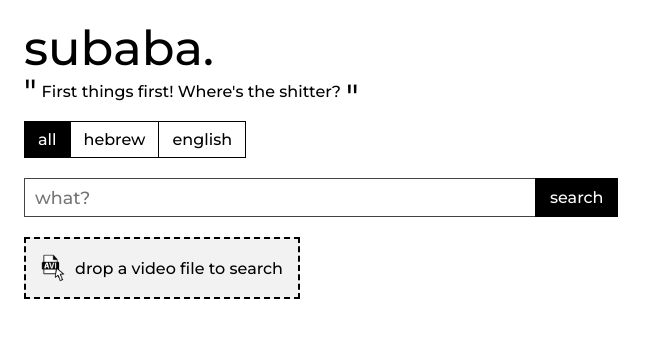
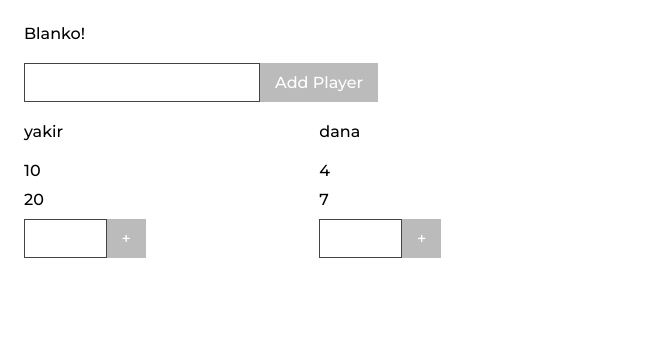
Before and after one commit to yagiro2/subaba, a React (Create React App) app in the folder fe/: page / in a window 1280 px wide. Shown: the top 338 px of the page, without its empty margins (0-657 px from the left). Built offline with nearby package versions, Linux system fonts and the light colour scheme.

Commit message:
add blanko basic ui

```diff
--- a/fe/src/App.js
+++ b/fe/src/App.js
@@ -3,6 +3,7 @@ import styled from 'styled-components';
 import { Provider } from 'react-redux';
 import Skeleton from './components/skeleton/Skeleton';
 import configureStore from './configureStore';
+import Blanko from './components/blanko/Blanko';
 
 const store = configureStore();
 
@@ -17,7 +18,7 @@ function App() {
   return (
     <Provider store={ store }>
       <Container>
-          <Skeleton/>
+          <Blanko/>
       </Container>
     </Provider>
   );
--- /dev/null
+++ b/fe/src/components/blanko/AddMove.js
@@ -0,0 +1,55 @@
+import React, { useState, useCallback, useMemo } from 'react';
+import styled from 'styled-components';
+
+import TextAndButton from './TextAndButton';
+
+const StyledTextAndButton = styled(TextAndButton)`
+    input {
+        width: 30%;
+        min-width: 50px;
+    }
+`;
+
+function AddMove({ onAddMove }) {
+
+    const [ moveScore, setMoveScore ] = useState('');
+
+    const handleScoreChange = useCallback(
+        e => {
+            const value = e.target.value;
+            setMoveScore(value);
+        }, [ setMoveScore ]
+    );
+
+    const handleAddMove = useCallback(
+        () => {
+            onAddMove && onAddMove({ value: parseInt(moveScore) });
+            setMoveScore('');
+        }, [ moveScore, onAddMove ]
+    );
+
+    const isValidMoveScore = moveScore.match(/^\d+$/);
+
+    const inputProps = useMemo(
+        () => ({ value: moveScore, onChange: handleScoreChange }),
+        [ moveScore, handleScoreChange ]
+    );
+
+    const buttonProps = useMemo(
+        () => ({
+            label: '+',
+            disabled: !isValidMoveScore,
+            onClick: handleAddMove,
+        }),
+        [ isValidMoveScore, handleAddMove ]
+    );
+
+    return (
+        <StyledTextAndButton
+            inputProps={ inputProps }
+            buttonProps={ buttonProps }
+        />
+    );
+}
+
+export default AddMove;
--- /dev/null
+++ b/fe/src/components/blanko/AddPlayer.js
@@ -0,0 +1,51 @@
+import React, { useState, useCallback, useMemo } from 'react';
+
+import TextAndButton from './TextAndButton';
+
+function AddPlayer({ players, onAddPlayer }) {
+
+    const [ playerName, setPlayerName ] = useState('');
+
+    const validatePlayerName = useCallback(
+        playerName => !!playerName && !players?.[playerName],
+        [ players ]
+    );
+
+    const handleNameChange = useCallback(
+        e => {
+            const name = e.target.value;
+            setPlayerName(name);
+        }, [ setPlayerName ]
+    );
+
+    const handleAddPlayer = useCallback(
+        () => {
+            onAddPlayer && onAddPlayer({ name: playerName });
+        }, [ playerName, onAddPlayer ]
+    );
+
+    const isValidName = validatePlayerName(playerName);
+
+    const inputProps = useMemo(
+        () => ({ value: playerName, onChange: handleNameChange }),
+        [ playerName, handleNameChange ]
+    );
+
+    const buttonProps = useMemo(
+        () => ({
+            label: 'Add Player',
+            disabled: !isValidName,
+            onClick: handleAddPlayer,
+        }),
+        [ isValidName, handleAddPlayer ]
+    );
+
+    return (
+        <TextAndButton
+            inputProps={ inputProps }
+            buttonProps={ buttonProps }
+        />
+    );
+}
+
+export default AddPlayer;
--- /dev/null
+++ b/fe/src/components/blanko/Blanko.js
@@ -0,0 +1,46 @@
+import React, { useCallback } from 'react';
+import styled from 'styled-components';
+import AddPlayer from './AddPlayer';
+import Players from './Players';
+import { useBlankoReducer, actions } from './blankoState';
+
+const Container = styled.div`
+  display: flex;
+  flex-direction: column;
+  > :not(:first-child) {
+      margin-top: 20px;
+  }
+`;
+
+function Blanko() {
+
+    const [ state, dispatch ] = useBlankoReducer();
+
+    const handleAddPlayer = useCallback(
+        (player) => {
+            dispatch(actions.addPlayer(player));
+        }, [ dispatch, actions.addPlayer ]
+    );
+
+    const handleAddMove = useCallback(
+        (playerName, move) => {
+            dispatch(actions.addMove(playerName, move));
+        }, [ dispatch, actions.addMove ]
+    );
+
+    return (
+        <Container>
+            <div>Blanko!</div>
+            <AddPlayer
+                players={ state.players }
+                onAddPlayer={ handleAddPlayer }
+            />
+            <Players
+                players={ state.players }
+                onAddMove={ handleAddMove }
+            />
+        </Container>
+    );
+}
+
+export default Blanko;
--- /dev/null
+++ b/fe/src/components/blanko/Move.js
@@ -0,0 +1,11 @@
+import React from 'react';
+
+const Move = ({ value }) => {
+    return (
+        <div>
+            <div>{ value }</div>
+        </div>
+    );
+}
+
+export default Move;
--- /dev/null
+++ b/fe/src/components/blanko/Player.js
@@ -0,0 +1,38 @@
+import React from 'react';
+import styled from 'styled-components';
+
+import Move from './Move';
+import AddMove from './AddMove';
+
+const Container = styled.div`
+    display: flex;
+    flex-direction: column;
+    > :not(:first-child) {
+      margin-top: 20px;
+  }
+`;
+
+const MovesContainer = styled.div`
+    display: flex;
+    flex-direction: column;
+    > :not(:first-child) {
+      margin-top: 10px;
+  }
+`;
+
+let moveId = 1;
+
+const Player = ({ name, moves, onAddMove }) => {
+    return (
+        <Container>
+            <div>{ name }</div>
+            <MovesContainer>
+                { moves?.map((move, i) =>
+                    <Move key={ ++moveId } { ...move } />) }
+                <AddMove onAddMove={ onAddMove } />
+            </MovesContainer>
+        </Container>
+    );
+}
+
+export default Player;
--- /dev/null
+++ b/fe/src/components/blanko/Players.js
@@ -0,0 +1,32 @@
+import React, { useMemo } from 'react';
+import styled from 'styled-components';
+
+import Player from './Player';
+
+const Container = styled.div`
+    display: flex;
+    > :not(:first-child) {
+      margin-left: 20px;
+  }
+`;
+
+const Players = ({ players, onAddMove }) => {
+
+    const playersArr = useMemo(
+        () => players && Object.values(players),
+        [ players ]
+    );
+
+    return (
+        <Container>
+            { playersArr?.map(player =>
+                <Player
+                    key={ player.name }
+                    { ...player }
+                    onAddMove={ (move) => onAddMove && onAddMove(player.name, move) }
+                />) }
+        </Container>
+    );
+}
+
+export default Players;
--- /dev/null
+++ b/fe/src/components/blanko/TextAndButton.js
@@ -0,0 +1,25 @@
+import React, { useState, useCallback } from 'react';
+import styled from 'styled-components';
+
+import TextInput from '../common/TextInput';
+import Button from '../common/Button';
+
+const Container = styled.div`
+  display: flex;
+  /* flex-direction: column; */
+  > :not(:first-child) {
+      /* margin-left: 20px; */
+  }
+`;
+
+function TextAndButton({ className, inputProps, buttonProps }) {
+
+    return (
+        <Container className={ className }>
+            <TextInput { ...inputProps } />
+            <Button { ...buttonProps } />
+        </Container>
+    );
+}
+
+export default TextAndButton;
--- /dev/null
+++ b/fe/src/components/blanko/blankoState.js
@@ -0,0 +1,74 @@
+import { useReducer } from 'react';
+
+const initialState = {
+    players: {
+        yakir: {
+            name: 'yakir',
+            moves: [
+                { value: 10, },
+                { value: 20, },
+            ]
+        },
+        dana: {
+            name: 'dana',
+            moves: [
+                { value: 4, },
+                { value: 7, },
+            ]
+        }
+    }
+};
+
+const actionTypes = {
+    ADD_PLAYER: 'ADD_PLAYER',
+    ADD_MOVE: 'ADD_PLAYADD_MOVEER',
+};
+
+const reduceAddPlayer = (state, action) => {
+    const player = action.payload;
+    return {
+        ...state,
+        players: {
+            ...state.players,
+            [player.name]: player,
+        },
+    };
+};
+
+const reduceAddMove = (state, action) => {
+    const { playerName, move } = action.payload;
+    const player = state.players[playerName];
+    return {
+        ...state,
+        players: {
+            ...state.players,
+            [playerName]: {
+                ...player,
+                moves: (player?.moves ?? []).concat([ move ])
+            },
+        },
+    };
+};
+
+
+const blankoReducer = (state, action) => {
+    switch (action.type) {
+        case actionTypes.ADD_PLAYER:
+            return reduceAddPlayer(state, action);
+        case actionTypes.ADD_MOVE:
+            return reduceAddMove(state, action);
+        default:
+            return state;
+    }
+};
+
+export const useBlankoReducer = (predefinedState = initialState) => {
+    return useReducer(blankoReducer, predefinedState);
+};
+
+const createAction = (type, payload, meta, error) => ({ type, payload, meta, error });
+
+export const actions = {
+    addPlayer: player => createAction(actionTypes.ADD_PLAYER, player),
+    addMove: (playerName, move) => createAction(actionTypes.ADD_MOVE, { playerName, move }),
+};
--- a/fe/src/components/common/Button.js
+++ b/fe/src/components/common/Button.js
@@ -11,10 +11,14 @@ const StyledButton = styled.button`
     box-sizing: border-box;
     outline: none;
     transition: background-color .2s, color .2s;
-    :hover {
+    :hover:not(:disabled) {
         padding: 9px 14px;
         background-color: #ff6969;
         border: 1px solid black;
+    }
+    :disabled {
+        background-color: #bbbbbb;
+        cursor: auto;
     }
 `;
 
```
